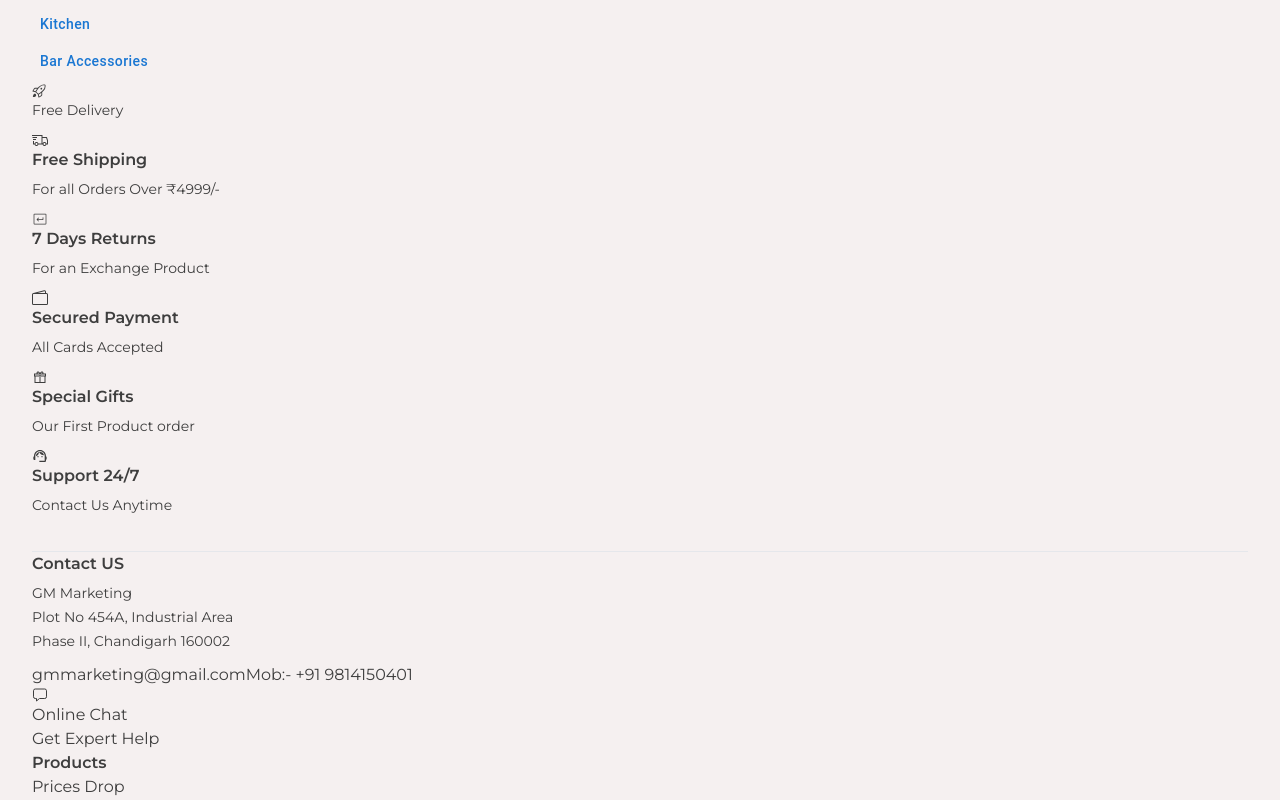
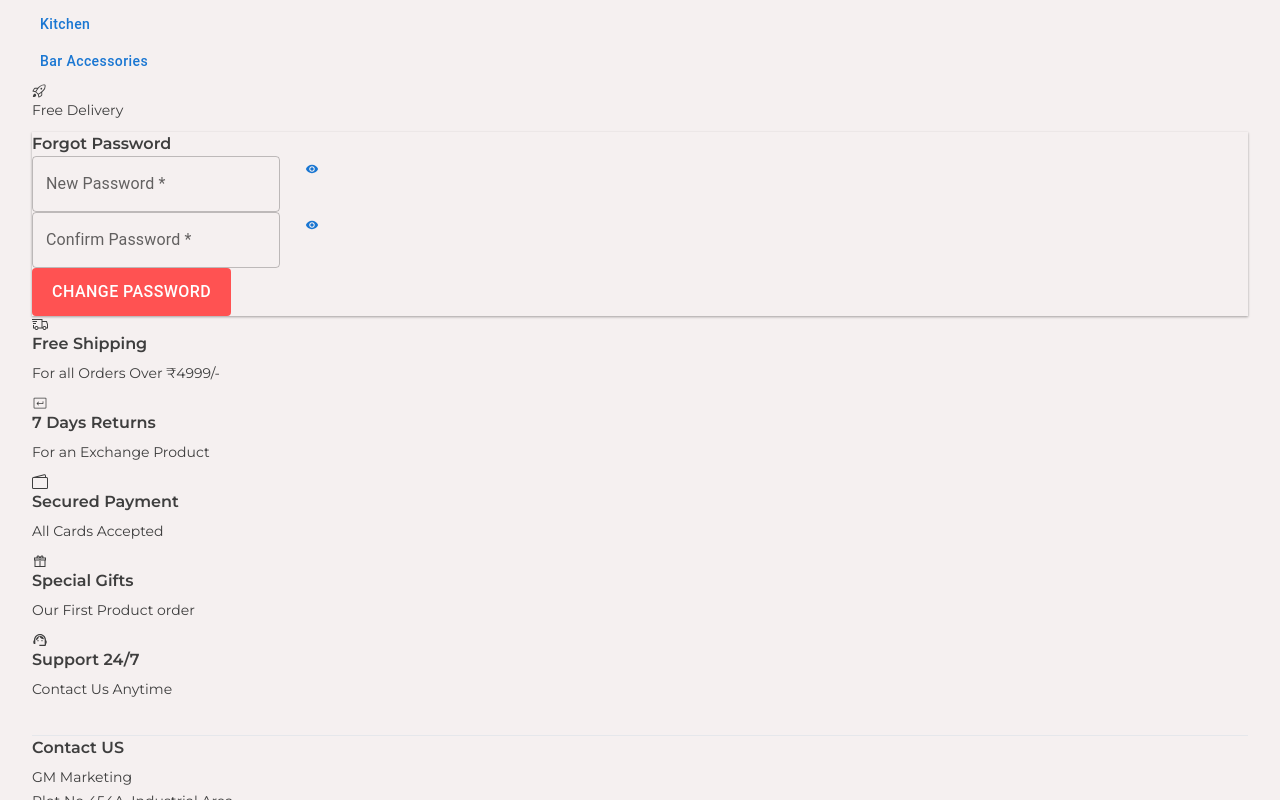
Before and after one commit to NirajProcoder/GmMarketing, a React (Vite) app: page /forgot-password in a window 1280 px wide. Shown: the part 1135-1935 px from the top of the page. Built offline with nearby package versions, Linux system fonts and the light colour scheme; a web font is replaced by a local one.

Commit message:
Email Verify

```diff
--- a/package.json
+++ b/package.json
@@ -18,6 +18,7 @@
     "react": "^19.0.0",
     "react-collapse": "^5.1.1",
     "react-dom": "^19.0.0",
+    "react-hot-toast": "^2.5.2",
     "react-icons": "^5.5.0",
     "react-image-magnify": "^2.7.4",
     "react-image-zoom": "^1.3.1",
--- a/src/App.jsx
+++ b/src/App.jsx
@@ -16,6 +16,10 @@ import ProductDetailsComponent from "./components/ProductDetailsComponent/Produc
 import Login from "./Pages/Login/Login";
 import Register from "./Pages/Register/Register";
 import CartPage from "./Pages/Cart/CartPage";
+import Verify from "./Pages/Verify/Verify";
+import ForgotPassword from "./Pages/ForgotPassword/ForgotPassword";
+
+import toast, { Toaster } from "react-hot-toast";
 
 const MyContext = createContext();
 
@@ -36,11 +40,21 @@ function App() {
     setOpenCartPanel(newOpen);
   };
 
+  const openAlertBox = (status, msg) => {
+    if (status === "success") {
+      toast.success(msg);
+    }
+    if (status === "error") {
+      toast.error(msg);
+    }
+  };
+
   const values = {
     setOpenProductDetailsModal,
     setOpenCartPanel,
     toggleCartPanel,
     openCartPanel,
+    openAlertBox,
   };
 
   return (
@@ -69,10 +83,20 @@ function App() {
             <Route path={"/register"} exact={true} element={<Register />} />
             {/* Cart Page */}
             <Route path={"/cart"} exact={true} element={<CartPage />} />
+            {/* Verify Page */}
+            <Route path={"/verify"} exact={true} element={<Verify />} />
+            {/* Forgot Password */}
+            <Route
+              path={"/forgot-password"}
+              exact={true}
+              element={<ForgotPassword />}
+            />
           </Routes>
           <Footer />
         </MyContext.Provider>
       </BrowserRouter>
+
+      <Toaster />
 
       <Dialog
         open={openProductDetailsModal}
--- /dev/null
+++ b/src/Pages/ForgotPassword/ForgotPassword.jsx
@@ -0,0 +1,85 @@
+// import React from 'react'
+import Button from "@mui/material/Button";
+import TextField from "@mui/material/TextField";
+import { useContext, useState } from "react";
+import { IoMdEye, IoMdEyeOff } from "react-icons/io";
+import { useNavigate } from "react-router-dom";
+import { MyContext } from "../../App";
+
+const ForgotPassword = () => {
+  const [isPasswordShow, setIsPasswordShow] = useState(false);
+  const [isPasswordShow2, setIsPasswordShow2] = useState(false);
+
+  const context = useContext(MyContext);
+  const history = useNavigate();
+
+  return (
+    <section className="section py-10">
+      <div className="container">
+        <div className="card shadow-md w-[400px] m-auto rounded-md bg-white p-5 px-10">
+          <h3 className="text-center text-[18px] text-black">
+            Forgot Password
+          </h3>
+          {/* Form Section */}
+          <form action="" className="w-full mt-5">
+            {/* Password */}
+            <div className="form-group w-full mb-5 relative">
+              <TextField
+                type={isPasswordShow === false ? "password" : "text"}
+                id="password"
+                label="New Password *"
+                variant="outlined"
+                className="w-full"
+                name="name"
+              />
+              <Button
+                className="!absolute top-[10px] right-[10px] z-50 !w-[35px] !h-[35px] !min-w-[35px] !rounded-full !text-black"
+                onClick={() => {
+                  setIsPasswordShow(!isPasswordShow);
+                }}
+              >
+                {isPasswordShow === false ? (
+                  <IoMdEye className="text-[20px] opacity-75" />
+                ) : (
+                  <IoMdEyeOff className="text-[20px] opacity-75" />
+                )}
+              </Button>
+            </div>
+
+            {/* Confirm Password */}
+            <div className="form-group w-full mb-5 relative">
+              <TextField
+                type={isPasswordShow2 === false ? "password" : "text"}
+                id="confirm_password"
+                label="Confirm Password *"
+                variant="outlined"
+                className="w-full"
+                name="password"
+              />
+
+              <Button
+                className="!absolute top-[10px] right-[10px] z-50 !w-[35px] !h-[35px] !min-w-[35px] !rounded-full !text-black"
+                onClick={() => {
+                  setIsPasswordShow2(!isPasswordShow2);
+                }}
+              >
+                {isPasswordShow2 === false ? (
+                  <IoMdEye className="text-[20px] opacity-75" />
+                ) : (
+                  <IoMdEyeOff className="text-[20px] opacity-75" />
+                )}
+              </Button>
+            </div>
+
+            {/* Login Button */}
+            <div className="flex items-center w-full mt-3 mb-3">
+              <Button className="btn-org btn-lg w-full">Change Password</Button>
+            </div>
+          </form>
+        </div>
+      </div>
+    </section>
+  );
+};
+
+export default ForgotPassword;
--- a/src/Pages/Login/Login.jsx
+++ b/src/Pages/Login/Login.jsx
@@ -1,13 +1,26 @@
 // import React from 'react'
 import Button from "@mui/material/Button";
 import TextField from "@mui/material/TextField";
-import { useState } from "react";
+import { useContext, useState } from "react";
 import { FcGoogle } from "react-icons/fc";
 import { IoMdEye, IoMdEyeOff } from "react-icons/io";
-import { Link } from "react-router-dom";
+import { Link, useNavigate } from "react-router-dom";
+import { MyContext } from "../../App";
 
 const Login = () => {
   const [isPasswordShow, setIsPasswordShow] = useState(false);
+  const [formFields, setFormsFields] = useState({
+    email: "",
+    password: "",
+  });
+
+  const context = useContext(MyContext);
+  const history = useNavigate();
+
+  const forgotPassword = () => {
+    context.openAlertBox("success", "OTP Send");
+    history("/verify");
+  };
 
   return (
     <section className="section py-10">
@@ -26,6 +39,7 @@ const Login = () => {
                 label="Email id *"
                 variant="outlined"
                 className="w-full"
+                name="name"
               />
             </div>
             {/* Password */}
@@ -36,6 +50,7 @@ const Login = () => {
                 label="Password *"
                 variant="outlined"
                 className="w-full"
+                name="password"
               />
               {/* Show Password & Hide Password */}
               <Button
@@ -52,7 +67,11 @@ const Login = () => {
               </Button>
             </div>
             {/* Forgot Password Button */}
-            <a href="" className="link cursor-pointer text-[14px] font-[600]">
+            <a
+              href=""
+              className="link cursor-pointer text-[14px] font-[600]"
+              onClick={forgotPassword}
+            >
               Forgot Password
             </a>
             {/* Login Button */}
@@ -62,7 +81,10 @@ const Login = () => {
             {/* Not Registered B */}
             <p className="text-center">
               Not Registered?
-              <Link className="link text-[14px] font-[600] text-primary" to={"/register"}>
+              <Link
+                className="link text-[14px] font-[600] text-primary"
+                to={"/register"}
+              >
                 &nbsp; Sign UP
               </Link>
             </p>
--- /dev/null
+++ b/src/Pages/Verify/Verify.jsx
@@ -0,0 +1,47 @@
+// import React from 'react'
+import { useState } from "react";
+import OtpBox from "../../components/OtpBox/OtpBox";
+import Button from "@mui/material/Button";
+
+const Verify = () => {
+  const [otp, setOtp] = useState("");
+  const handleOtpChange = (value) => {
+    setOtp(value);
+  };
+
+  const verifyOTP = (e) => {
+    e.preventDefault();
+    alert(otp);
+  };
+
+  return (
+    <section className="section py-10">
+      <div className="container">
+        <div className="card shadow-md w-[400px] m-auto rounded-md bg-white p-5 px-10">
+          <div className="text-center flex items-center justify-center">
+            <img src="verify.gif" alt="Verify Image" width={80} />
+          </div>
+          <h3 className="text-center text-[18px] text-black mt-4 mb-1">
+            Verify OTP
+          </h3>
+
+          <p className="text-center mt-0 mb-4">
+            OTP send to
+            <span className="text-primary font-bold">nirajadmin@gmail.com</span>
+          </p>
+
+          <form action="" onSubmit={verifyOTP}>
+            <OtpBox length={6} onChange={handleOtpChange} />
+            <div className="flex items-center justify-center mt-5 px-3">
+              <Button type="submit" className="w-full btn-org btn-lg">
+                Verify OTP
+              </Button>
+            </div>
+          </form>
+        </div>
+      </div>
+    </section>
+  );
+};
+
+export default Verify;
--- /dev/null
+++ b/src/components/OtpBox/OtpBox.jsx
@@ -0,0 +1,49 @@
+import { useState } from "react";
+
+const OtpBox = ({ length, onchange }) => {
+  const [otp, setOtp] = useState(new Array(length).fill(""));
+
+  const handleChange = (element, index) => {
+    const value = element.value;
+    if (isNaN(value)) return; // Only numbers allowed
+
+    // Update OTP value
+    const newOtp = [...otp];
+    newOtp[index] = value;
+    setOtp(newOtp);
+    onchange(newOtp.join(""));
+
+    // Focus next input
+    if (value && index < length - 1) {
+      document.getElementById(`otp-${index + 1}`).focus();
+    }
+  };
+
+  const handleKeyDown = (event, index) => {
+    if (event.key === "Backspace" && !otp[index] && index > 0) {
+      document.getElementById(`otp-${index - 1}`).focus();
+    }
+  };
+
+  return (
+    <div
+      style={{ display: "flex", gap: "5px", justifyContent: "center" }}
+      className="otpBox"
+    >
+      {otp.map((data, index) => (
+        <input
+          key={index}
+          id={`otp-input-${index}`}
+          type="text"
+          maxLength="1"
+          value={otp[index]}
+          onChange={(e) => handleChange(e.target, index)}
+          onKeyDown={(e) => handleKeyDown(e, index)}
+          className="w-[45px] h-[45px] text-center text-[17px]"
+        />
+      ))}
+    </div>
+  );
+};
+
+export default OtpBox;
--- a/src/index.css
+++ b/src/index.css
@@ -308,3 +308,15 @@ input[type="number"]::-webkit-outer-spin-button {
 #size-menu .MuiButtonBase-root {
   font-size: 12px !important;
 }
+.otpBox input {
+  border: 1px solid rgba(0, 0, 0, 0.3) !important;
+  outline: none !important;
+  border-radius: 4px;
+}
+.otpBox inpupt:focus {
+  border: 1px solid rgba(0, 0, 0, 0.7) !important;
+}
+.otpPage .container {
+  height: 90vh;
+  display: flex;
+}
```
Also changed, not shown: public/verify.gif (added), 1 other file (tests, documents, lock files or other folders).
